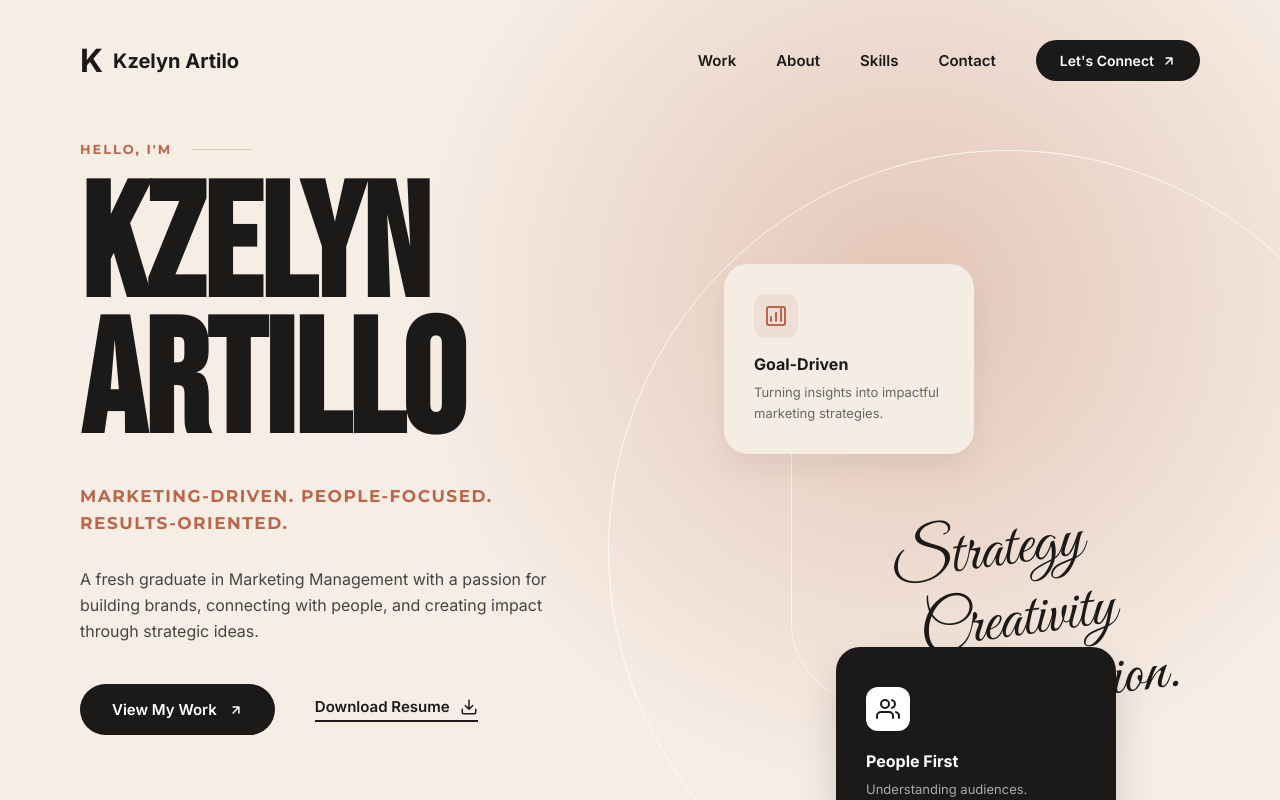
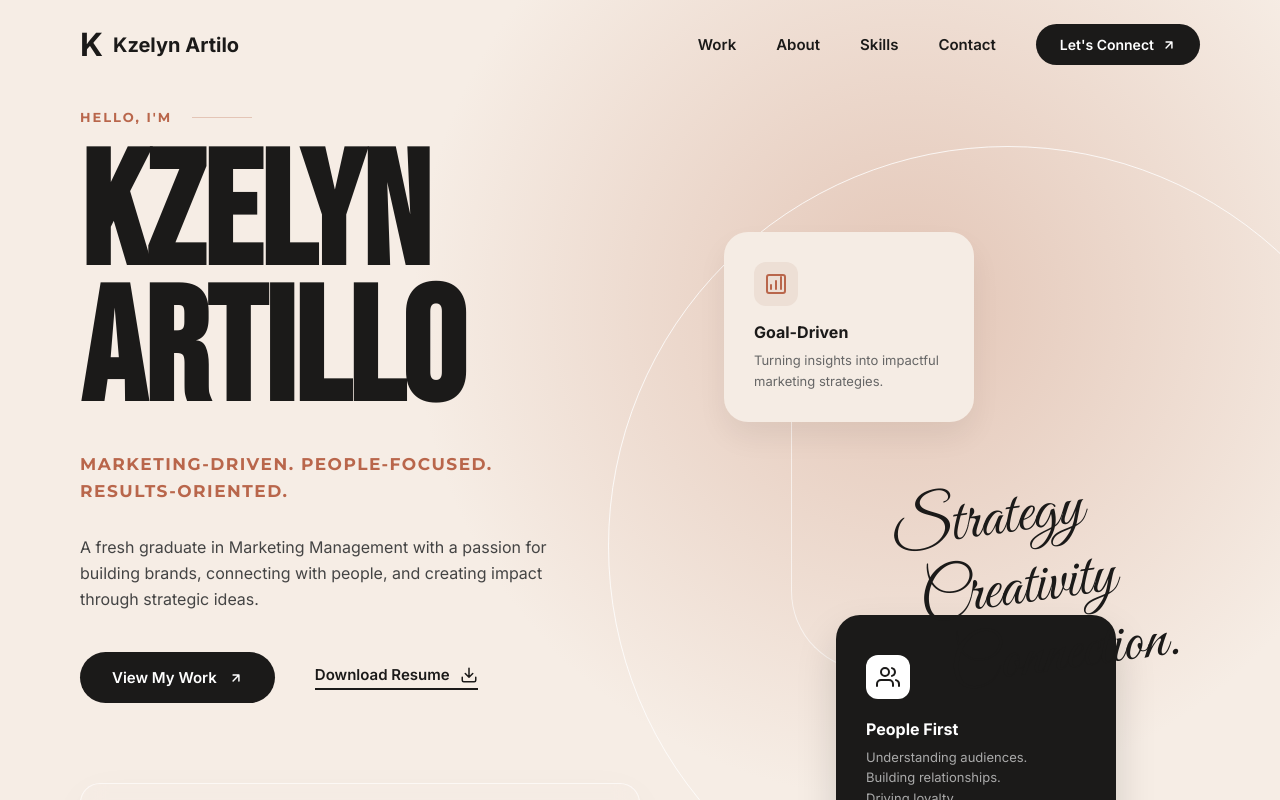
Before and after one commit to vardzz/kzelyn.me, a Next.js app: page / in a window 1280 px wide. Shown: the top 800 px of the page. Built offline with nearby package versions, Linux system fonts and the light colour scheme.

Commit message:
feat: add CSS module for home page layout and styling

```diff
--- a/src/app/page.module.css
+++ b/src/app/page.module.css
@@ -57,7 +57,7 @@
   display: flex;
   justify-content: space-between;
   align-items: center;
-  padding: 40px 80px;
+  padding: 24px 80px;
   z-index: 10;
   position: relative;
 }
```
